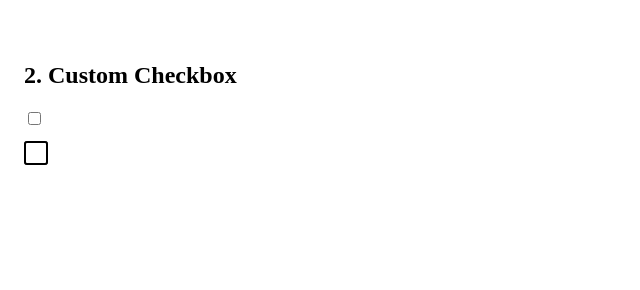
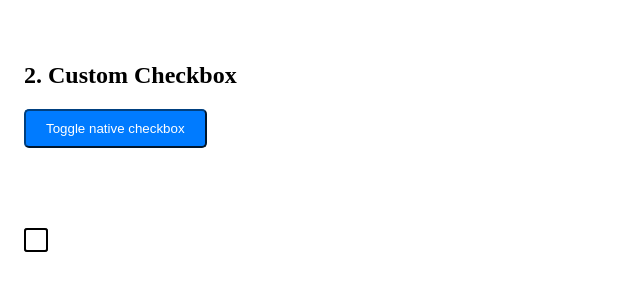
Before and after one commit to JoaoTeixeira13/hey-checkboxes, a plain HTML site: page index.html in a window 1280 px wide. Shown: the whole page, without its empty margins (0-640 px from the left). Drawn offline with Linux system fonts and the light colour scheme.

Commit message:
add toggle button for native checkbox

```diff
--- a/index.html
+++ b/index.html
@@ -12,6 +12,7 @@
             <h2>2. Custom Checkbox</h2>
         </header>
         <div class="checkbox-challenge">
+            <button id="toggle-button" class="">Toggle native checkbox</button>
             <input type="checkbox" class="native-checkbox" id="native-input" />
             <label class="custom-checkbox">
                 <input type="checkbox" id="custom-input" />
--- a/script.js
+++ b/script.js
@@ -9,3 +9,7 @@ nativeCheckbox.addEventListener("change", () => {
 customCheckbox.addEventListener("change", () => {
     nativeCheckbox.checked = customCheckbox.checked;
 });
+
+toggleButton.addEventListener("click", () => {
+    nativeCheckbox.classList.toggle("visible");
+});
--- a/styles.css
+++ b/styles.css
@@ -4,6 +4,9 @@ body {
 .checkbox-challenge {
     display: flex;
     flex-direction: column;
+}
+#native-input {
+    visibility: hidden;
 }
 input {
     width: fit-content;
@@ -45,3 +48,25 @@ input {
 .native-checkbox {
     margin-bottom: 1rem;
 }
+#native-input.visible {
+    visibility: visible;
+}
+
+#toggle-button {
+    width: fit-content;
+    padding: 10px 20px;
+    border-radius: 5px;
+    border-color: #004080;
+    background-color: #007bff;
+    color: #fff;
+    text-decoration: none;
+    transition: background-color 0.3s ease;
+    cursor: pointer;
+    margin-bottom: 3rem;
+}
+#toggle-button:hover {
+    background-color: #0056b3;
+}
+#toggle-button:active {
+    background-color: #004080;
+}
```
